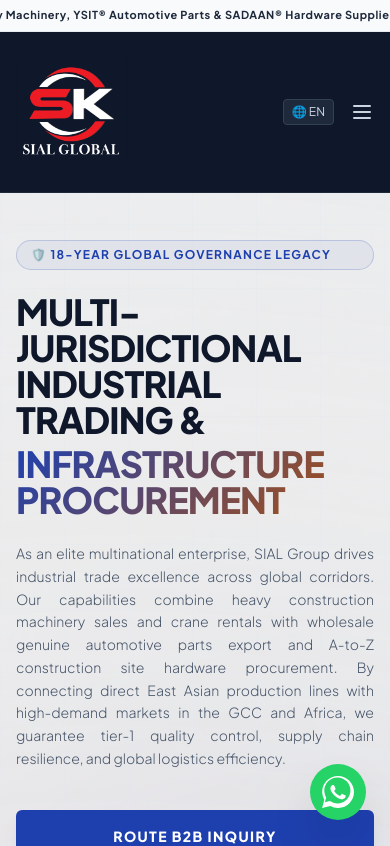
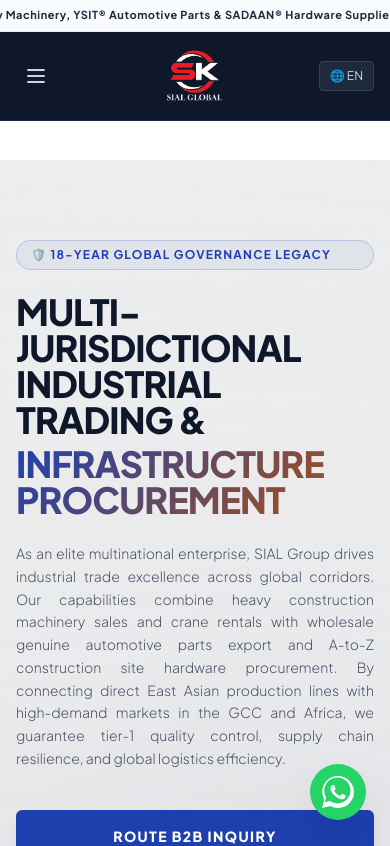
Before and after one commit to ahmedsial1/skglobal, a Next.js app: page / in a window 390 px wide. Shown: the top 846 px of the page. Built offline with nearby package versions, Linux system fonts and the light colour scheme.

Commit message:
style(navbar): restructure mobile header layout with menu on left, logo center, translator right

```diff
--- a/components/Navbar.tsx
+++ b/components/Navbar.tsx
@@ -61,7 +61,52 @@ export default function Navbar() {
         }`}
       >
       <div className="max-w-7xl mx-auto px-4 sm:px-6 lg:px-8">
-        <div className="flex items-center justify-between w-full">
+        {/* Mobile Navbar Layout: Menu left, Logo center, Translator right */}
+        <div className="flex lg:hidden items-center justify-between w-full relative">
+          {/* Mobile Menu Button (Hamburger) - Left */}
+          <div className="flex items-center">
+            <button
+              onClick={() => setIsOpen(!isOpen)}
+              className="text-slate-300 hover:text-blue-400 focus:outline-none p-2"
+              aria-label="Toggle Menu"
+            >
+              <svg className="h-6 w-6" fill="none" stroke="currentColor" viewBox="0 0 24 24">
+                {isOpen ? (
+                  <path strokeLinecap="round" strokeLinejoin="round" strokeWidth="2" d="M6 18L18 6M6 6l12 12" />
+                ) : (
+                  <path strokeLinecap="round" strokeLinejoin="round" strokeWidth="2" d="M4 6h16M4 12h16M4 18h16" />
+                )}
+              </svg>
+            </button>
+          </div>
+
+          {/* Centered Logo */}
+          <div className="absolute left-1/2 transform -translate-x-1/2 flex items-center justify-center">
+            <Link href="/" className="flex items-center">
+              <Image
+                src="/logo.png"
+                alt="SIAL Group Logo"
+                width={150}
+                height={80}
+                className="h-16 w-auto object-contain transition-transform duration-300 hover:scale-105"
+                priority
+              />
+            </Link>
+          </div>
+
+          {/* Mobile Language Selector (Translator) - Right */}
+          <div className="flex items-center">
+            <button
+              onClick={() => setLangOpen(!langOpen)}
+              className="flex items-center space-x-1 text-xs text-slate-300 hover:text-blue-400 px-2.5 py-1.5 rounded border border-slate-700 bg-slate-800"
+            >
+              <span>🌐 {language.toUpperCase()}</span>
+            </button>
+          </div>
+        </div>
+
+        {/* Desktop Navbar Layout: Original Design */}
+        <div className="hidden lg:flex items-center justify-between w-full">
           {/* Logo */}
           <div className="flex-shrink-0">
             <Link href="/" className="flex items-center">
@@ -133,30 +178,6 @@ export default function Navbar() {
               {t("navbar.getInTouch")}
             </Link>
           </div>
-
-          {/* Mobile Menu Button */}
-          <div className="lg:hidden flex items-center space-x-4">
-            {/* Language Selector for Mobile */}
-            <button
-              onClick={() => setLangOpen(!langOpen)}
-              className="flex items-center space-x-1 text-xs text-slate-300 hover:text-blue-400 px-2 py-1 rounded border border-slate-700 bg-slate-800"
-            >
-              <span>🌐 {language.toUpperCase()}</span>
-            </button>
-
-            <button
-              onClick={() => setIsOpen(!isOpen)}
-              className="text-slate-300 hover:text-blue-400 focus:outline-none"
-            >
-              <svg className="h-6 w-6" fill="none" stroke="currentColor" viewBox="0 0 24 24">
-                {isOpen ? (
-                  <path strokeLinecap="round" strokeLinejoin="round" strokeWidth="2" d="M6 18L18 6M6 6l12 12" />
-                ) : (
-                  <path strokeLinecap="round" strokeLinejoin="round" strokeWidth="2" d="M4 6h16M4 12h16M4 18h16" />
-                )}
-              </svg>
-            </button>
-          </div>
         </div>
       </div>
 
```
